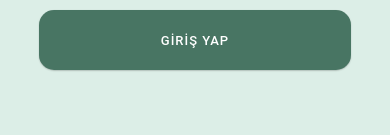
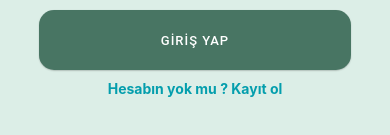
Before and after one commit to selonilo/Product-Management-App, a React Native app: screen /LoginScreen in a window 390 px wide. Shown: the part 321-456 px from the top of the page. Built offline with nearby package versions, Linux system fonts and the light colour scheme; what react-native-animated-nav-tab-bar would draw is missing.

Commit message:
Refactor LoginScreen

```diff
--- a/src/screens/LoginScreen/index.js
+++ b/src/screens/LoginScreen/index.js
@@ -1,12 +1,19 @@
 import React, {useState} from 'react';
-import {StyleSheet, Text, View, SafeAreaView, ScrollView} from 'react-native';
+import {
+  StyleSheet,
+  Text,
+  View,
+  SafeAreaView,
+  ScrollView,
+  TouchableOpacity,
+} from 'react-native';
 import {theme} from '../../core/theme';
 import TextInput from '../../components/TextInput';
 import Button from '../../components/Button';
 import * as services from '../../core/requests';
 import {setAccessToken, setRefreshToken} from '../../core/auth';
 
-const LoginScreen = () => {
+const LoginScreen = ({navigation}) => {
   const [username, setUsername] = useState('');
   const [password, setPassword] = useState('');
 
@@ -69,6 +76,12 @@ const LoginScreen = () => {
           onPress={() => handleLogin()}>
           <Text>GİRİŞ YAP</Text>
         </Button>
+        <TouchableOpacity
+          onPress={() => {
+            navigation.navigate('RegisterScreen');
+          }}>
+          <Text style={styles.registerText}>Hesabın yok mu ? Kayıt ol</Text>
+        </TouchableOpacity>
       </ScrollView>
     </SafeAreaView>
   );
@@ -99,6 +112,13 @@ const styles = StyleSheet.create({
     alignSelf: 'center',
     marginTop: 20,
   },
+  registerText: {
+    color: theme.colors.lightBlue,
+    marginTop: 10,
+    fontSize: 14,
+    fontWeight: 'bold',
+    textAlign: 'center',
+  },
 });
 
 export default LoginScreen;
```
